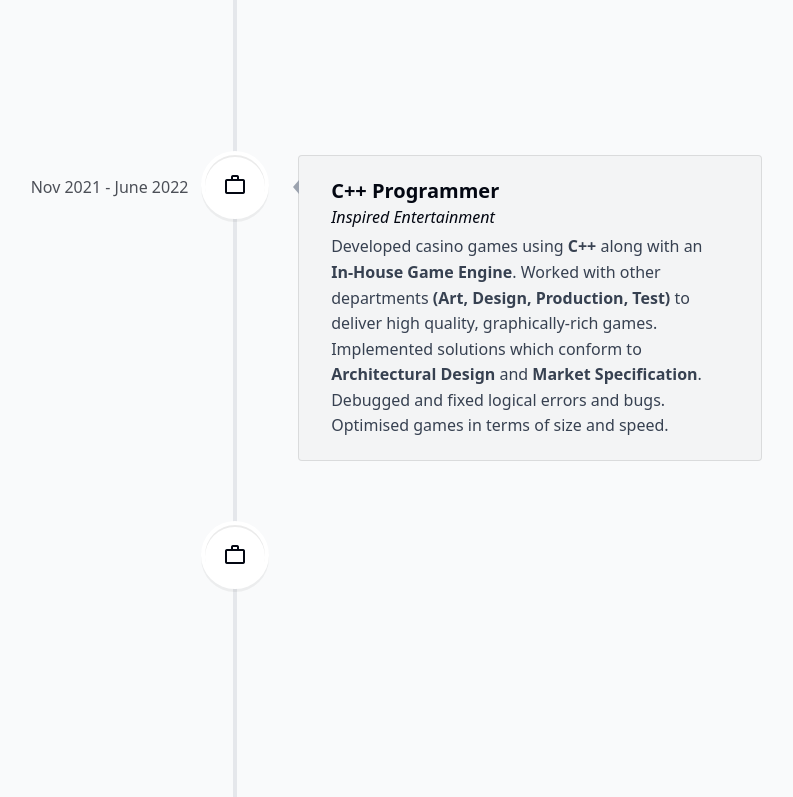
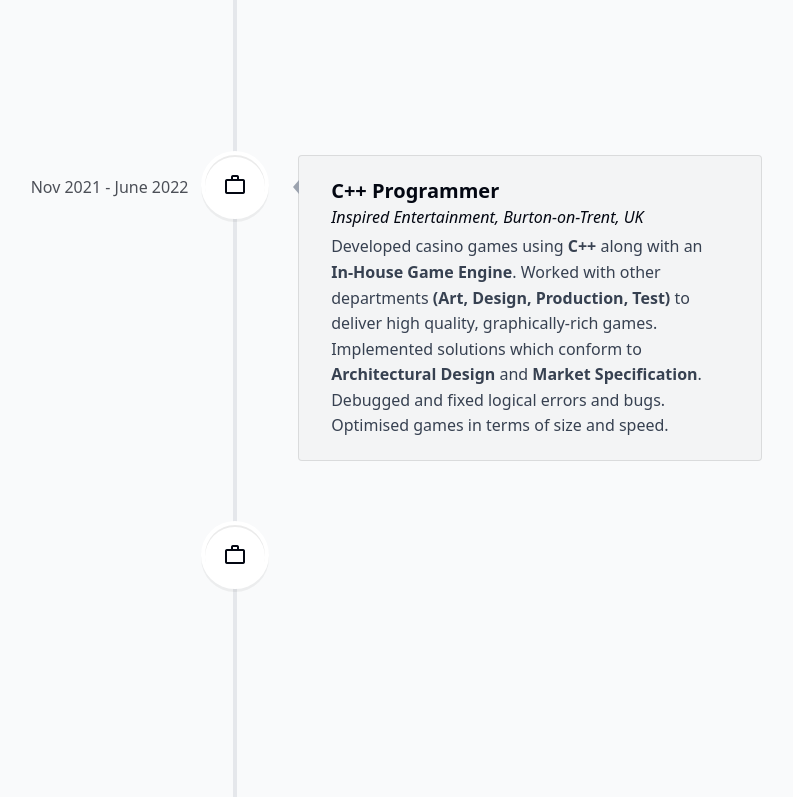
Before and after one commit to aliaboshady/portfolio, a React (Vite) app: page / in a window 1280 px wide. Shown: the part 4029-4826 px from the top of the page, without its empty margins (405-1198 px from the left). Built offline with nearby package versions, Linux system fonts and the light colour scheme.

Commit message:
Added location for jobs

```diff
--- a/data/data.jsx
+++ b/data/data.jsx
@@ -28,7 +28,7 @@
 export const experiencesData = [
   {
     title: 'Consultant Associate - Developer Graduate Programme',
-    company: 'InFor/Lighthouse Systems Ltd',
+    company: 'InFor/Lighthouse Systems Ltd, Crawley, UK',
     description: (
       <span>
         Worked on a <span className="font-bold">Shopfloor/MES Platform</span>.
@@ -43,7 +43,7 @@
   },
   {
     title: 'C++ Programmer',
-    company: 'Inspired Entertainment',
+    company: 'Inspired Entertainment, Burton-on-Trent, UK',
     description: (
       <span>
         Developed casino games using <span className="font-bold">C++</span>{' '}
@@ -62,7 +62,7 @@
   },
   {
     title: 'Game Programmer - Internship',
-    company: 'Black Cat Entertainment',
+    company: 'Black Cat Entertainment, Leamington Spa, UK',
     description: (
       <span>
         Worked on a platformer game using{' '}
```
